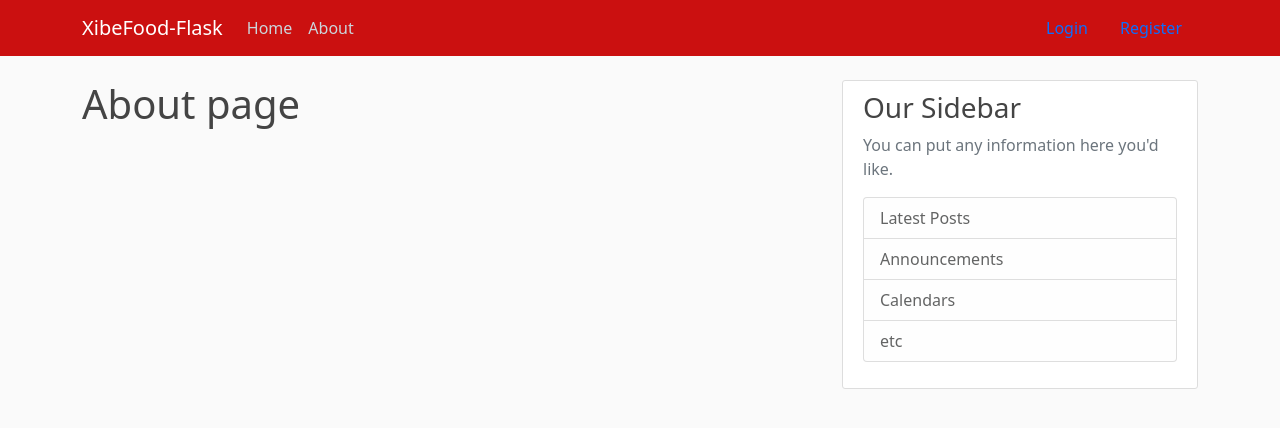
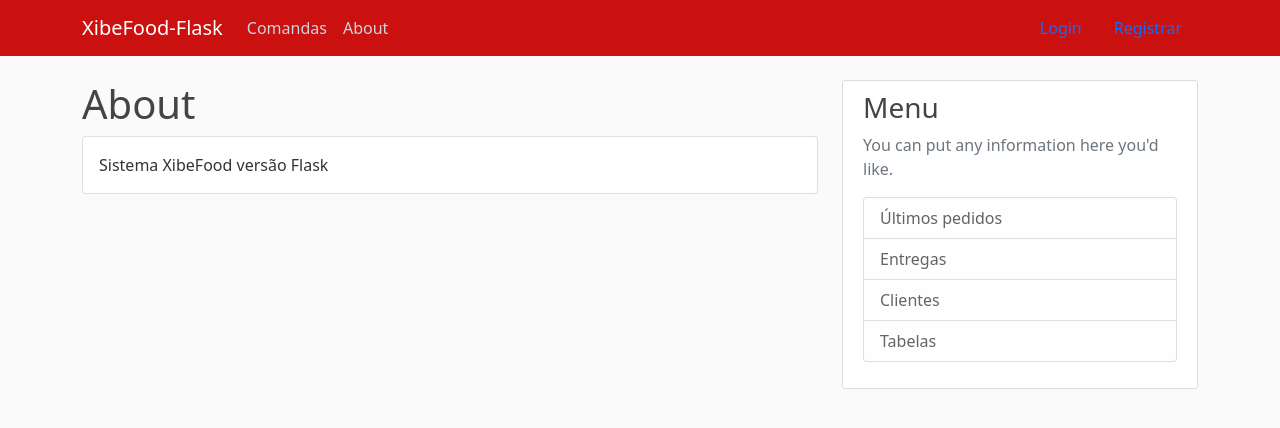
Before and after one commit to moacirviana/flask-xibe, a Flask app: page /about in a window 1280 px wide. Shown: the top 428 px of the page. Run offline with Flask 2, Linux system fonts and the light colour scheme.

Commit message:
ajustes no template e listagem comandas

```diff
--- a/xibeapp/templates/about.html
+++ b/xibeapp/templates/about.html
@@ -1,4 +1,11 @@
 {% extends "layout.html" %}
 {% block content %}
-  <h1>About page</h1>
+  <h1>About</h1>
+  <div class="card">
+    <div class="card-body">
+      Sistema XibeFood versão Flask
+    </div>
+  </div>
+
+
 {% endblock content %}
--- a/xibeapp/templates/layout.html
+++ b/xibeapp/templates/layout.html
@@ -9,9 +9,9 @@
     <link href="https://cdn.jsdelivr.net/npm/bootstrap@5.0.2/dist/css/bootstrap.min.css" rel="stylesheet" integrity="sha384-EVSTQN3/azprG1Anm3QDgpJLIm9Nao0Yz1ztcQTwFspd3yD65VohhpuuCOmLASjC" crossorigin="anonymous">
     <link type="text/css" href="{{ url_for('static', filename='main.css') }}" rel="stylesheet" >
     {% if title%}
-        <title>Flask Blog - {{title}}</title>
+        <title>XibeFlask - {{title}}</title>
     {% else %}
-        <title>Flask Blog</title>
+        <title>XibeFlask</title>
     {% endif %}
 </head>
 <body>
@@ -24,18 +24,18 @@
             </button>
             <div class="collapse navbar-collapse" id="navbarToggle">
               <div class="navbar-nav mr-auto">
-                <a class="nav-item nav-link" href="{{ url_for('main.home') }}">Home</a>
+                <a class="nav-item nav-link" href="{{ url_for('main.home') }}">Comandas</a>
                 <a class="nav-item nav-link" href="{{ url_for('main.about') }}">About</a>
               </div>
                 <!-- Navbar Right Side -->
                 <nav class="d-inline-flex mt-2 mt-md-0 ms-md-auto">
                   {% if current_user.is_authenticated %}
-                  <a class="nav-item nav-link" href="{{ url_for('posts.new_post') }}">New Post</a>
+                  <a class="nav-item nav-link" href="{{ url_for('posts.new_post') }}">Comandas</a>
                   <a class="nav-item nav-link" href="{{ url_for('users.logout') }}">Logout</a>
                   <a class="nav-item nav-link" href="{{ url_for('users.account') }}">Account</a>
                   {% else %}
                   <a class="nav-item nav-link" href="{{ url_for('users.login') }}">Login</a>
-                  <a class="nav-item nav-link" href="{{ url_for('users.register') }}">Register</a>
+                  <a class="nav-item nav-link" href="{{ url_for('users.register') }}">Registrar</a>
                   {% endif %}
                 </nav>
             </div>
@@ -59,13 +59,13 @@
           </div>
           <div class="col-md-4">
             <div class="content-section">
-              <h3>Our Sidebar</h3>
+              <h3>Menu</h3>
               <p class='text-muted'>You can put any information here you'd like.
                 <ul class="list-group">
-                  <li class="list-group-item list-group-item-light">Latest Posts</li>
-                  <li class="list-group-item list-group-item-light">Announcements</li>
-                  <li class="list-group-item list-group-item-light">Calendars</li>
-                  <li class="list-group-item list-group-item-light">etc</li>
+                  <li class="list-group-item list-group-item-light">Últimos pedidos</li>
+                  <li class="list-group-item list-group-item-light">Entregas</li>
+                  <li class="list-group-item list-group-item-light">Clientes</li>
+                  <li class="list-group-item list-group-item-light">Tabelas</li>
                 </ul>
               </p>
             </div>
```
Also changed, not shown: xibeapp/templates/home.html (+42 -2 lines).
